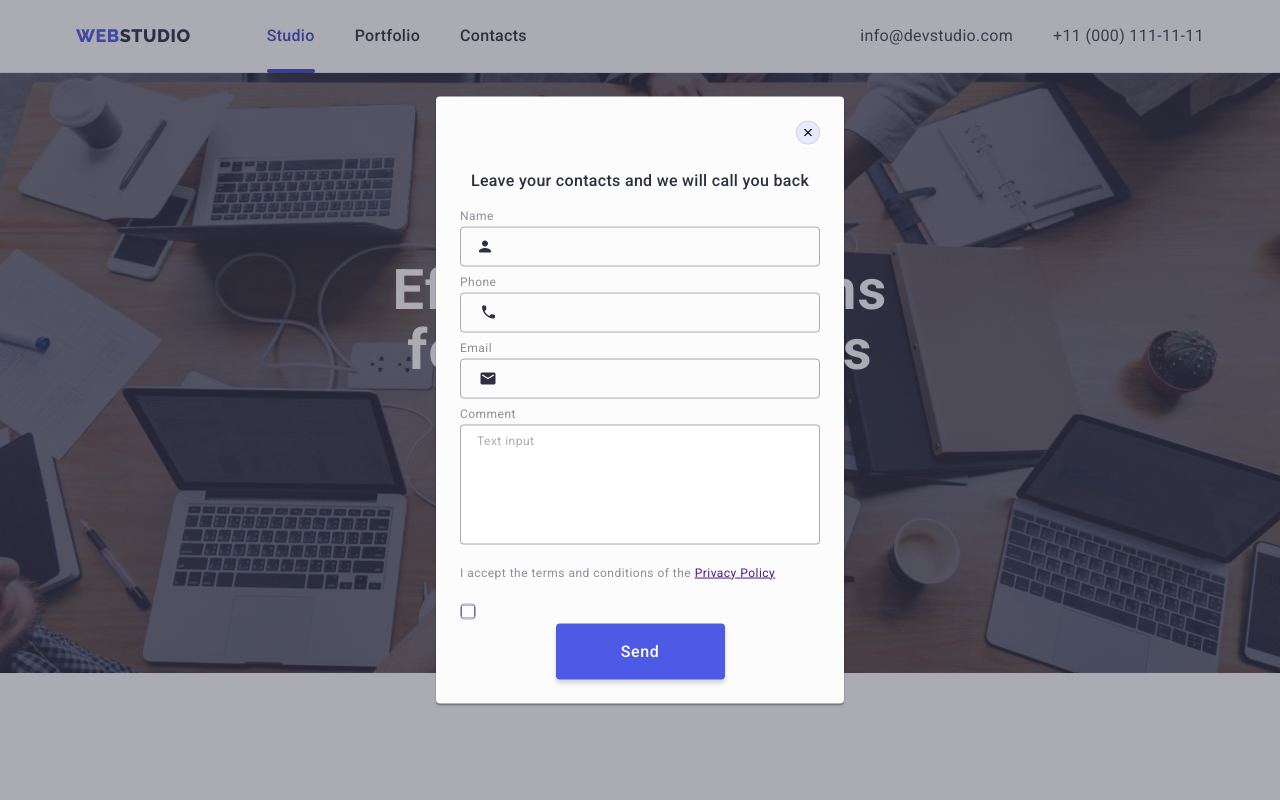
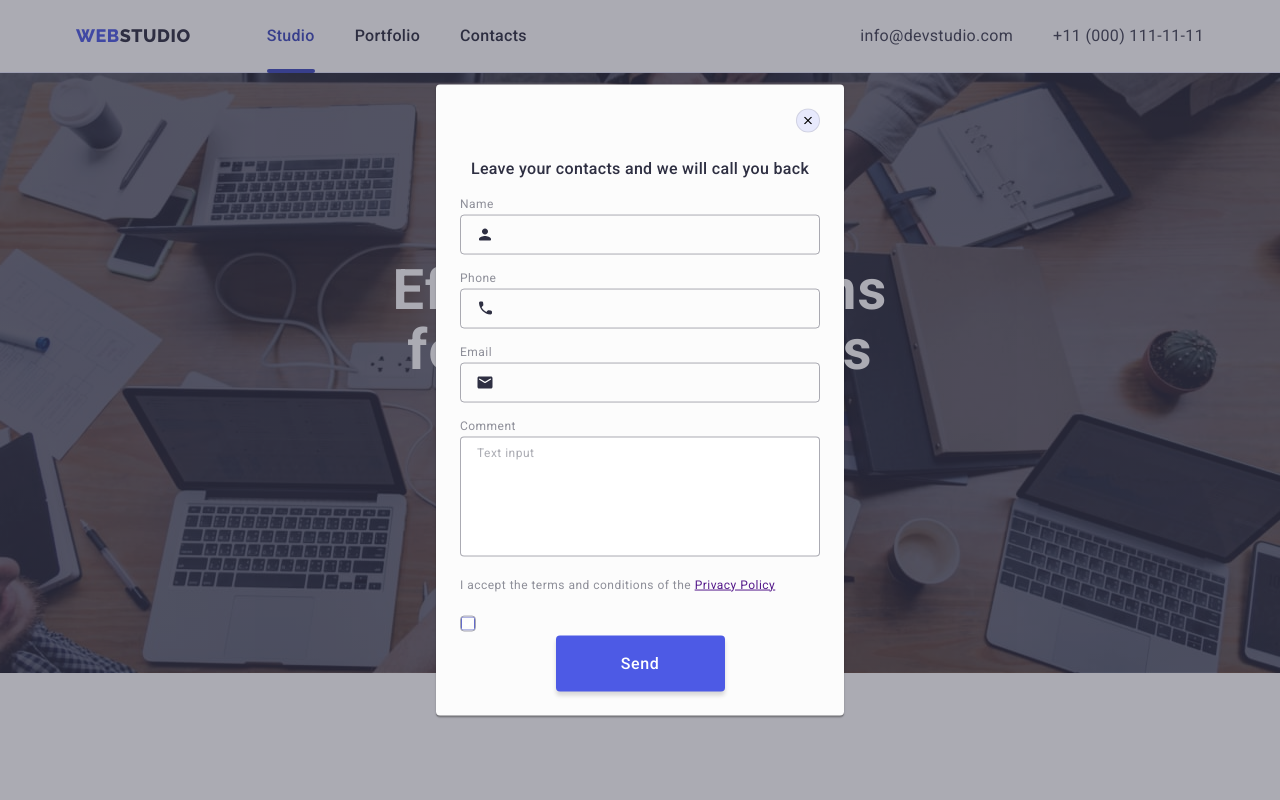
Before and after one commit to AppForceLab/goit-markup-hw-05, a plain HTML site: page index.html in a window 1280 px wide. Both pictures are taken after a click on the button "Order Service". Shown: the top 800 px of the page. Drawn offline with nearby package versions, Linux system fonts and the light colour scheme.

Commit message:
fix air 30

```diff
--- a/css/styles.css
+++ b/css/styles.css
@@ -715,6 +715,10 @@ footer .social-media {
 
 /* ================ MODAL FORM ================ */
 .contact-form-wraper{
+  margin-bottom: 16px;
+}
+
+.contact-form-wraper-comment{
   margin-bottom: 8px;
 }
 
--- a/index.html
+++ b/index.html
@@ -495,7 +495,7 @@
           </div>
 
           <div class="contact-form-wraper">
-            <label class="contact-form-field" for="user-phone"> Phone </label>
+            <label class="contact-form-field" for="user-phone">Phone</label>
             <div class="contact-form-input-wrapper">
               <input
                 id="user-phone"
@@ -506,14 +506,14 @@
                 title="xxx-xxx-xx-xx"
                 required
               />
-              <svg class="contact-form-input-icon" width="24" height="24">
+              <svg class="contact-form-input-icon" width="18" height="24">
                 <use href="./images/icons.svg#icon-phone"></use>
               </svg>
             </div>
           </div>
 
           <div class="contact-form-wraper">
-            <label class="contact-form-field" for="user-email"> Email </label>
+            <label class="contact-form-field" for="user-email">Email</label>
             <div class="contact-form-input-wrapper">
               <input
                 id="user-email"
@@ -522,24 +522,23 @@
                 name="user-email"
                 required
               />
-              <svg class="contact-form-input-icon" width="24" height="24">
+              <svg class="contact-form-input-icon" width="18" height="24">
                 <use href="./images/icons.svg#icon-email"></use>
               </svg>
             </div>
           </div>
 
-          <div class="contact-form-wraper">
+          <div class="contact-form-wraper-comment">
             <label class="contact-form-field" for="user-comment">
               Comment
             </label>
-            <div class="contact-form-input-wrapper">
+
             <textarea
               id="user-comment"
               class="contact-form-message"
               name="user-message"
               placeholder="Text input"
             ></textarea>
-            </div>
           </div>
 
           <label class="contact-form-checkbox-label" for="checkbox"
```
Lines whose indentation alone changed are shown as unchanged.
